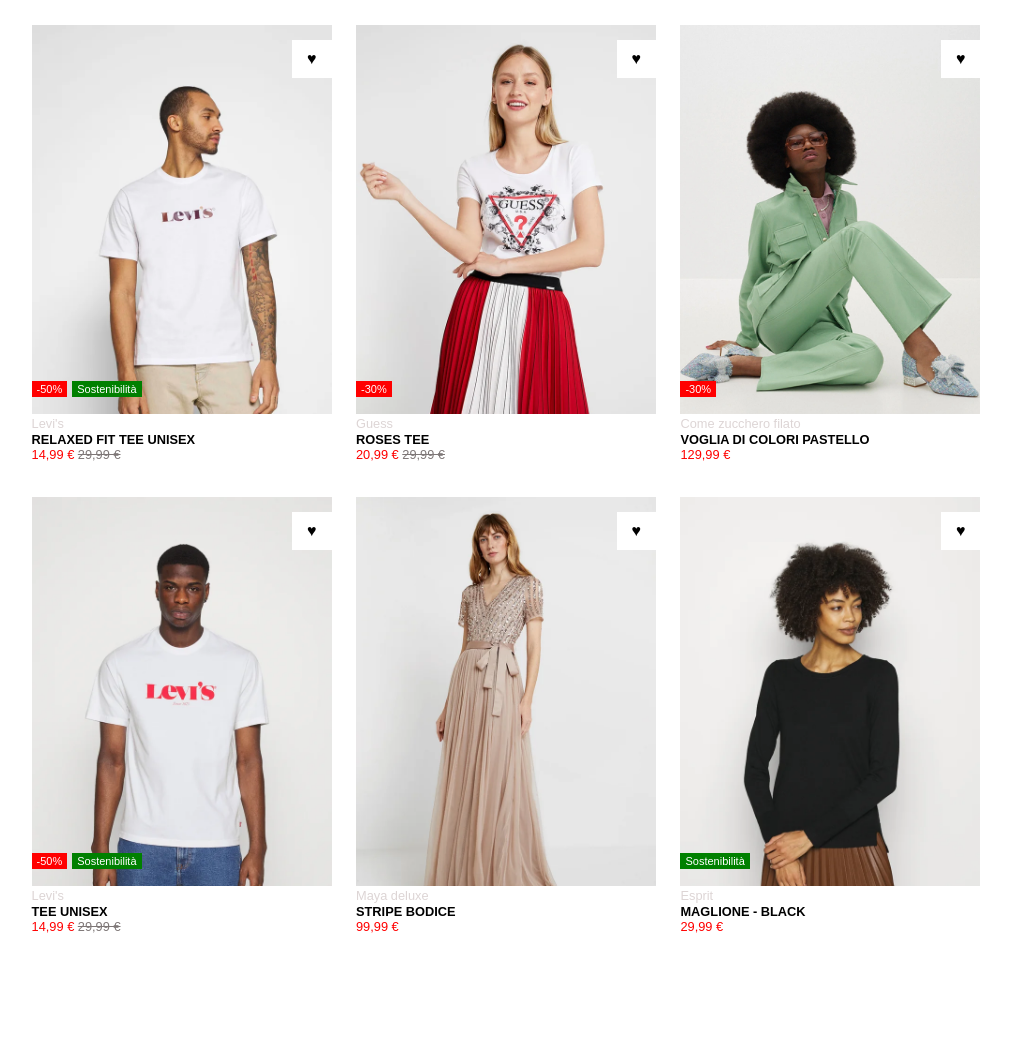
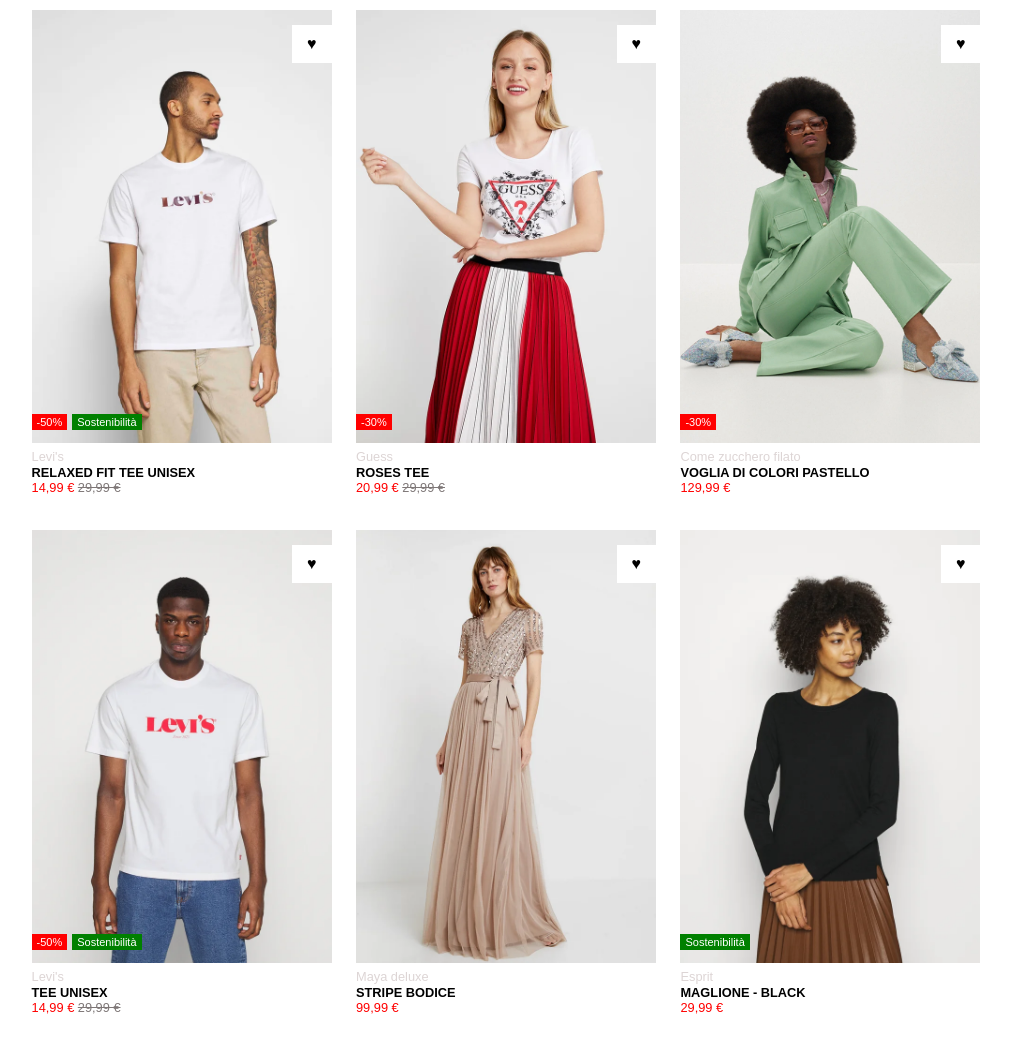
Before and after one commit to agostinopique/html-css-boolando, a plain HTML site: page index.html in a window 1280 px wide. Shown: the whole page, without its empty margins (134-1145 px from the left). Before the commit the page ends 959 px from the top, so only its background shows below. Drawn offline with Linux system fonts and the light colour scheme.

Commit message:
Aggiunti commenti html e css

```diff
--- a/assets/style.css
+++ b/assets/style.css
@@ -22,24 +22,27 @@
 /* MAIN */
 
 
-.row {
+.container {
   width: 80%;
-  margin: 15px auto;
+  margin: 0px auto;
   text-align: center;
 }
 
 .product{
   width: 300px;
-  /* height: 500px; */
-  background-color: rgb(221, 213, 213);
+  height: 500px;
   display: inline-block;
   margin: 10px;
   position: relative;
 }
 
+
+/* DESCRIZIONE PRODOTTO */
+
+
 .product-desc {
   position: absolute;
-  bottom: 0;
+  bottom: 15px;
   width: 100%;
   background-color: white;
   text-align: left;
@@ -47,7 +50,7 @@
 
 .products-notes {
   position: absolute;
-  bottom: 65px;
+  bottom: 80px;
   font-size: 11px;
 }
 
@@ -103,8 +106,32 @@
 
 /* IMMAGINI */
 
-img {
+body img {
   width: 100%;
   background-size: contain;
   background-position: center;
 }
+
+.fit-tee .prod-card:hover img {
+  content: url(./img/1b.webp);
+}
+
+.rose-tee .prod-card:hover img {
+  content: url(./img/2b.webp);
+}
+
+.pastel .prod-card:hover img {
+  content: url(./img/3b.webp);
+}
+
+.uni-tee .prod-card:hover img {
+  content: url(./img/4b.webp);
+}
+
+.maya .prod-card:hover img {
+  content: url(./img/5b.webp);
+}
+
+.esprit .prod-card:hover img {
+  content: url(./img/6b.webp);
+}
--- a/index.html
+++ b/index.html
@@ -10,11 +10,20 @@
 </head>
 <body>
 
-  <div class="row">
+  <!-- Contenitore dei prodotti -->
+  <div class="container">
 
+    <!-- Card Prodotto -->
     <div class="product fit-tee">
-      <img src="./assets/img/1.webp" alt="">
 
+      <div class="prod-card">
+
+        <!-- Immagine prodotto -->
+        <div class="prod-img">
+          <img src="./assets/img/1.webp" alt="fit-unisex tee">
+        </div>
+
+        <!-- Indicatori promo -->
         <div class="promo">
           <div class="heart">&hearts;</div>
           <div class="products-notes clearfix">
@@ -23,6 +32,9 @@
           </div>
         </div>
 
+      </div>
+
+      <!-- Descrizione prodotto -->
       <div class="product-desc">
         <span class="trademark">Levi's</span>
         <p class="prod-name">relaxed fit tee unisex</p>
@@ -31,17 +43,32 @@
           <span class="old-price">29,99 €</span>
         </p>
       </div>
+      <!-- /Descrizione prodotto -->
+
+
+    </div>
+    <!-- /Card Prodotto -->
+
+
+    <!-- Card Prodotto -->
+    <div class="product rose-tee">
+
+      <!-- Immagine prodotto -->
+      <div class="prod-card">
+        <div class="prod-img">
+          <img src="./assets/img/2.webp" alt="roses tee">
         </div>
 
-
-    <div class="product rose-tee">
-      <img src="./assets/img/2.webp" alt="">
-
+        <!-- Indicatori Promo -->
+        <div class="promo">
           <div class="heart">&hearts;</div>
           <div class="products-notes clearfix">
             <div class="discount">-30%</div>
           </div>
+        </div>
+      </div>
 
+      <!-- Descrizione prodotto -->
       <div class="product-desc">
         <span class="trademark">Guess</span>
         <p class="prod-name">roses tee</p>
@@ -50,16 +77,33 @@
           <span class="old-price">29,99 €</span>
         </p>
       </div>
+      <!-- /Descrizione prodotto -->
+
+
+    </div>
+    <!-- /Card Prodotto -->
+
+
+    <!-- Card Prodotto -->
+    <div class="product pastel">
+
+      <!-- Immagine prodotto -->
+      <div class="prod-card">
+        <div class="prod-img">
+          <img src="./assets/img/3.webp" alt="pastello dress">
         </div>
 
-
-    <div class="product pastel">
-      <img src="./assets/img/3.webp" alt="">
+        <!-- Indicatori Promo -->
+        <div class="promo">
           <div class="heart">&hearts;</div>
           <div class="products-notes clearfix">
             <div class="discount">-30%</div>
           </div>
+        </div>
 
+      </div>
+
+      <!-- Descrizione prodotto -->
       <div class="product-desc">
         <span class="trademark">Come zucchero filato</span>
         <p class="prod-name">voglia di colori pastello</p>
@@ -67,22 +111,34 @@
           <span class="new-price">129,99 €</span>
         </p>
       </div>
+      <!-- /Descrizione prodotto -->
+
+
+    </div>
+    <!-- /Card Prodotto -->
+
+
+    <!-- Card Prodotto -->
+    <div class="product uni-tee">
+
+      <div class="prod-card">
+
+        <!-- Immagine prodotto -->
+        <div class="prod-img">
+          <img src="./assets/img/4.webp" alt="levis tee unisex">
         </div>
 
-  </div>
-
-
-  <div class="row">
-
-    <div class="product uni-tee">
-
-      <img src="./assets/img/4.webp" alt="">
+        <!-- Indicatori Promo -->
+        <div class="promo">
           <div class="heart">&hearts;</div>
           <div class="products-notes clearfix">
             <div class="discount">-50%</div>
             <div class="sostenibility">Sostenibilità</div>
           </div>
+        </div>
+      </div>
 
+      <!-- Descrizione prodotto -->
       <div class="product-desc">
         <span class="trademark">Levi's</span>
         <p class="prod-name">tee unisex</p>
@@ -91,15 +147,30 @@
           <span class="old-price">29,99 €</span>
         </p>
       </div>
+      <!-- /Descrizione prodotto -->
+
+
+    </div>
+    <!-- /Card Prodotto -->
+
+
+    <!-- Card Prodotto -->
+    <div class="product maya">
+
+      <div class="prod-card">
+
+        <!-- Immagine prodotto -->
+        <div class="prod-img">
+          <img src="./assets/img/5.webp" alt="stripe bodice dress">
+        </div>
+
+        <!-- Indicatori Promo -->
+        <div class="heart">&hearts;</div>
+
       </div>
 
 
-    <div class="product maya">
-      <img src="./assets/img/5.webp" alt="">
-      <div class="heart">&hearts;</div>
-      <div class="products-notes ">
-      </div>
-
+      <!-- Descrizione prodotto -->
       <div class="product-desc">
         <span class="trademark">Maya deluxe</span>
         <p class="prod-name">stripe bodice</p>
@@ -107,16 +178,30 @@
           <span class="new-price">99,99 €</span>
         </p>
       </div>
+      <!-- /Descrizione prodotto -->
+
+    </div>
+    <!-- /Card Prodotto -->
+
+
+    <!-- Card Prodotto -->
+    <div class="product esprit">
+
+      <div class="prod-card">
+
+        <!-- Immagine prodotto -->
+        <div class="prod-img">
+          <img src="./assets/img/6.webp" alt="maglione nero">
         </div>
 
-
-    <div class="product espirit">
-      <img src="./assets/img/6.webp" alt="">
+        <!-- Indicatori Promo -->
         <div class="heart">&hearts;</div>
         <div class="products-notes clearfix">
           <div class="sostenibility">Sostenibilità</div>
         </div>
+      </div>
 
+      <!-- Descrizione prodotto -->
       <div class="product-desc">
         <span class="trademark">Esprit</span>
         <p class="prod-name">Maglione - black</p>
@@ -124,9 +209,14 @@
           <span class="new-price">29,99 €</span>
         </p>
       </div>
-    </div>
+      <!-- /Descrizione prodotto -->
 
     </div>
+    <!-- /Card Prodotto -->
+
+  </div>
+  <!-- /Contenitore dei prodotti -->
+
 
 </body>
 </html>
```
Lines whose indentation alone changed are shown as unchanged.
